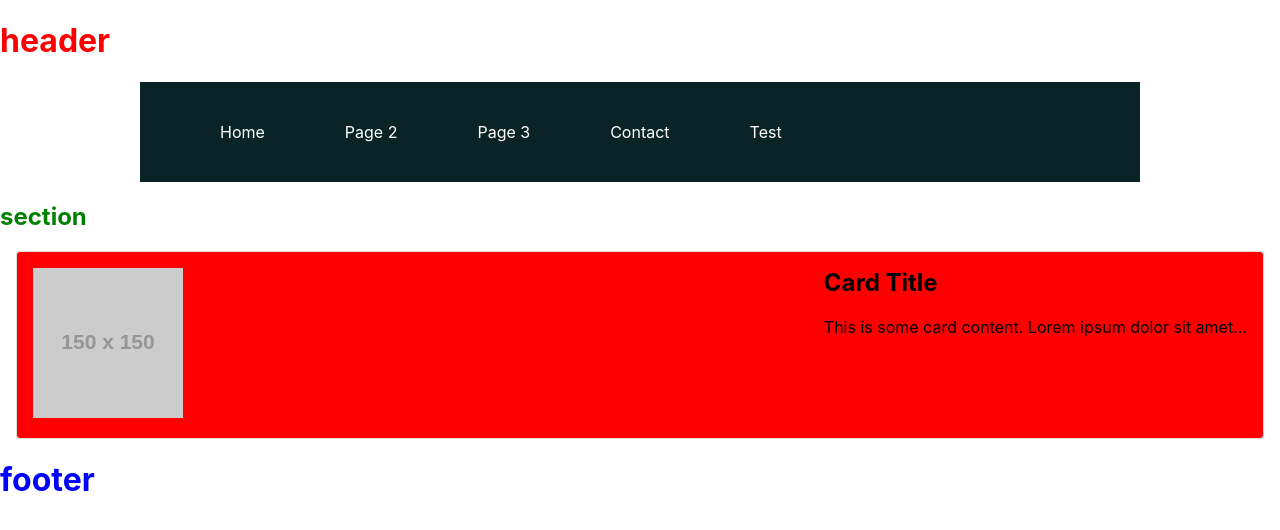
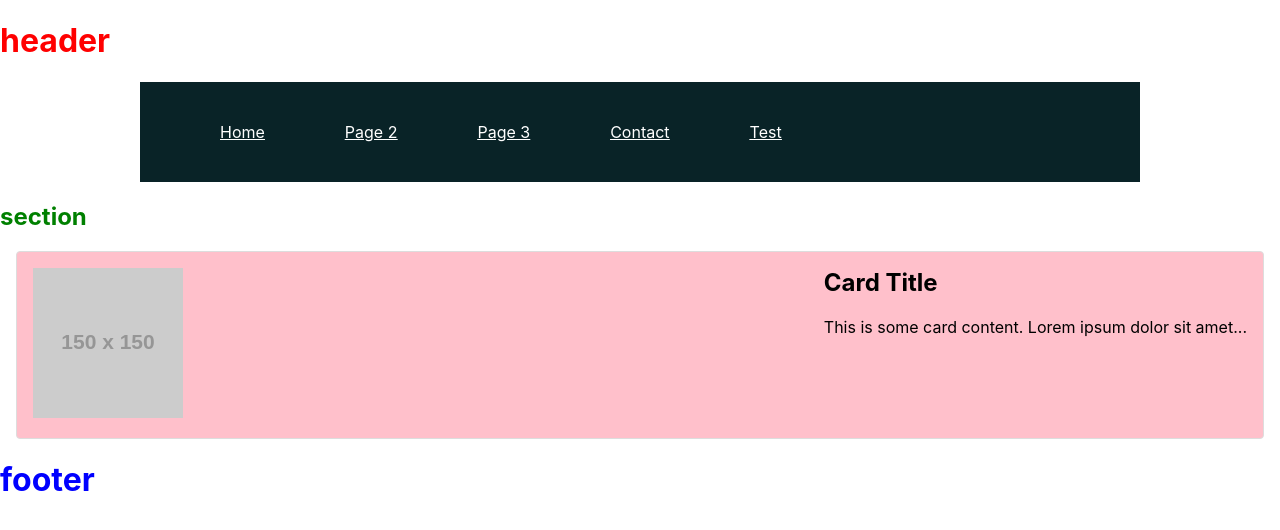
Before and after one commit to sevann-radhak/codo-a-codo-p1, a React (Create React App) app: page /test in a window 1280 px wide. Shown: the top 530 px of the page. Built offline with nearby package versions, Linux system fonts and the light colour scheme.

Commit message:
responsive, required y transition

```diff
--- a/src/components/Contact.tsx
+++ b/src/components/Contact.tsx
@@ -65,6 +65,7 @@ const Contact: React.FC = () => {
                 name="email"
                 value={formData.email}
                 onChange={handleInputChange}
+                required
               />
             </label>
           </div>
@@ -76,6 +77,7 @@ const Contact: React.FC = () => {
                 name="telefono"
                 value={formData.telefono}
                 onChange={handleInputChange}
+                required
               />
             </label>
           </div>
@@ -98,6 +100,7 @@ const Contact: React.FC = () => {
                 name="asunto"
                 value={formData.asunto}
                 onChange={handleInputChange}
+                required
               />
             </label>
           </div>
@@ -111,6 +114,7 @@ const Contact: React.FC = () => {
                 value={formData.mensaje}
                 onChange={handleInputChange}
                 placeholder="Escribe tu mensaje"
+                required
               />
             </label>
           </div>
--- a/src/components/test.css
+++ b/src/components/test.css
@@ -19,10 +19,10 @@
   }
 
   /* Media Query for Desktop */
-  @media (min-width: 768px) {
+  @media (min-width: 600px) {
     .responsive-card {
       flex-direction: row;
-      background-color: red;
+      background-color:green;
     }
 
     .responsive-card .image {
@@ -30,3 +30,28 @@
       padding-right: 16px;
     }
   }
+  @media (max-width:600px){
+    .responsive-card{
+      flex-direction: row;
+      background-color:red;
+    }
+  }
+
+  @media(min-width: 768px){
+    .responsive-card{
+      flex-direction: row;
+      background-color: blue;
+    }
+  }
+  @media(min-width: 992px){
+    .responsive-card{
+      flex-direction: row;
+      background-color: orange;
+    }
+  }
+  @media(min-width:1200px){
+    .responsive-card{
+      flex-direction: row;
+      background-color: pink;
+    }
+  }
--- a/src/index.css
+++ b/src/index.css
@@ -19,6 +19,8 @@ text-decoration:none;
 color: white;
 padding: 20px;
 display:block;
+text-decoration: underline;
+
 }
 nav li{
 display:inline-block;
@@ -27,7 +29,15 @@ text-align:center;
 }
 nav li :hover{
 background: #ef8354;
+border:none;
+  color: black;
+  text-align: center;
+  font-size: 20px;
+  transition: 0.5s;
+  text-decoration: underline;
 }
+
+
 header{
   color: red;
 }
```
